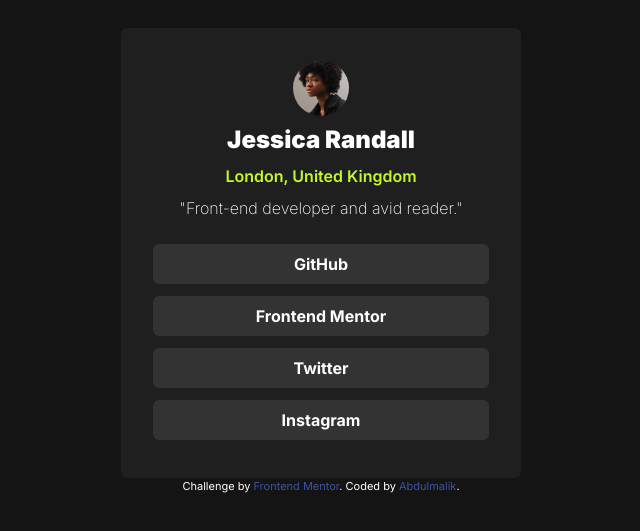
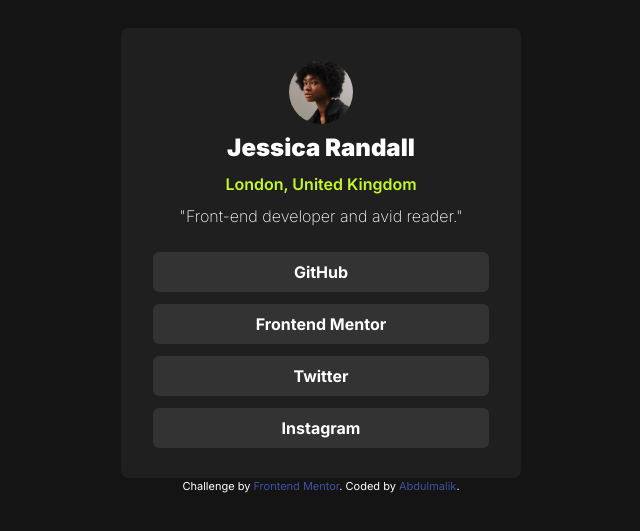
Before and after one commit to 0300hrs/FEM-social-links-profile, a plain HTML site: page index.html in a window 1280 px wide. Shown: the part 139-670 px from the top of the page, without its empty margins (319-959 px from the left). Drawn offline with nearby package versions, Linux system fonts and the light colour scheme.

Commit message:
Update index.html

```diff
--- a/index.html
+++ b/index.html
@@ -27,12 +27,12 @@
     class="h-screen w-full bg-[#141414] font-[Inter] text-white text-center p-4 justify-center items-center flex flex-col"
   >
     <div
-      class="container p-8 py-8 min-w-80 max-w-[400px] h-[450px] bg-[#1f1f1f] rounded-md flex flex-col space-between gap-2"
+      class="container p-8 py-8 min-w-80 max-w-[400px] h-[450px] bg-[#1f1f1f] rounded-lg flex flex-col space-between gap-2"
     >
       <img
         src="./assets/images/avatar-jessica.jpeg"
         alt="jessica avatar"
-        class="w-14 rounded-full self-center"
+        class="w-16 h-16 rounded-full self-center"
       />
       <h1 class="font-black text-2xl">Jessica Randall</h1>
       <span class="block text-[#c5f82a] font-[600]"
```
